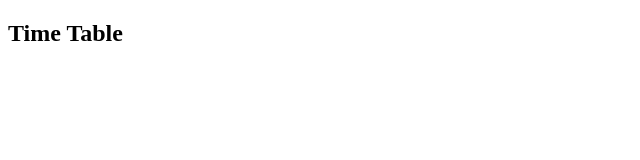
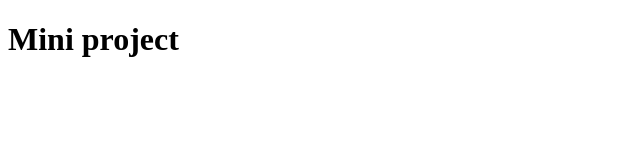
Before and after one commit to HemantKaushik01/TBPPP-FULL-STACK, a plain HTML site: page index.html in a window 1280 px wide. Shown: the whole page, without its empty margins (0-640 px from the left). Drawn offline with Linux system fonts and the light colour scheme.

Commit message:
Mini project

```diff
--- a/Time table/index.html
+++ b/index.html
@@ -6,6 +6,6 @@
     <title>Document</title>
 </head>
 <body>
-    <h2>Time Table</h2>
+    <h1>Mini project</h1>
 </body>
 </html>
```
Also changed, not shown: slider/index.html (deleted).
